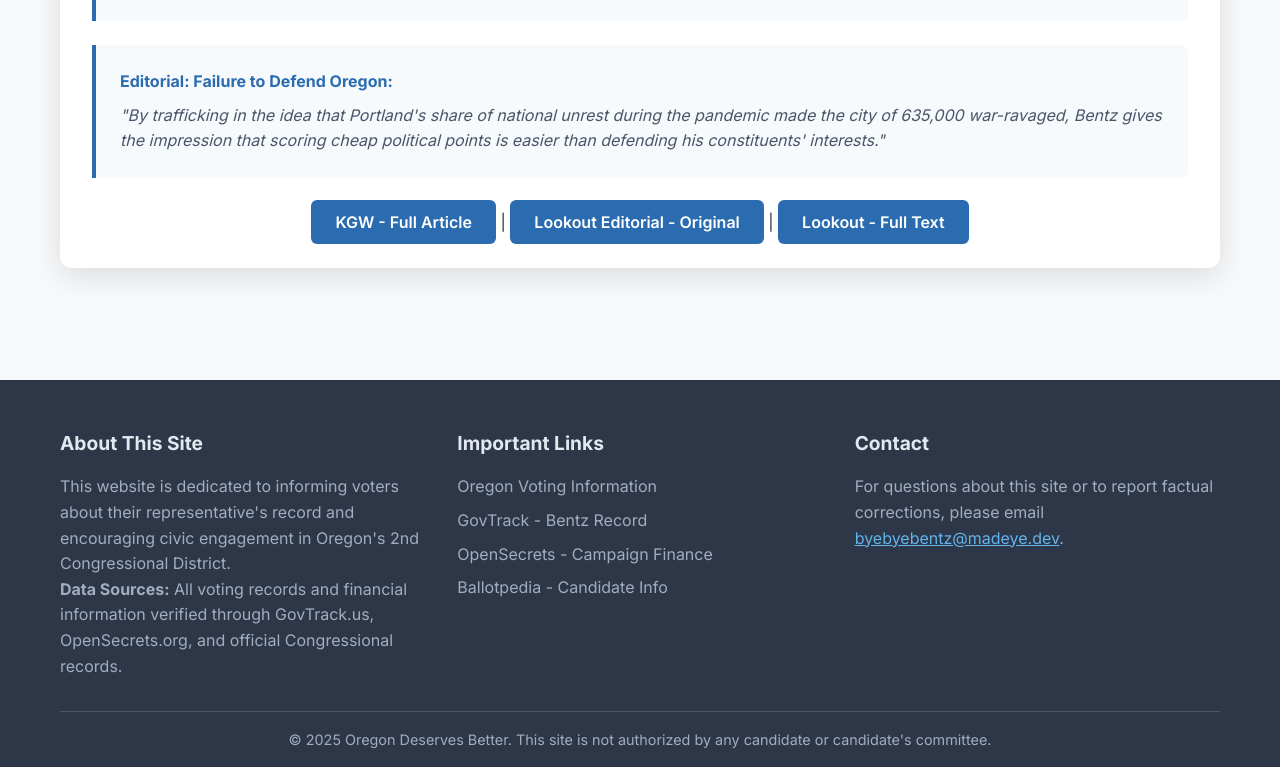
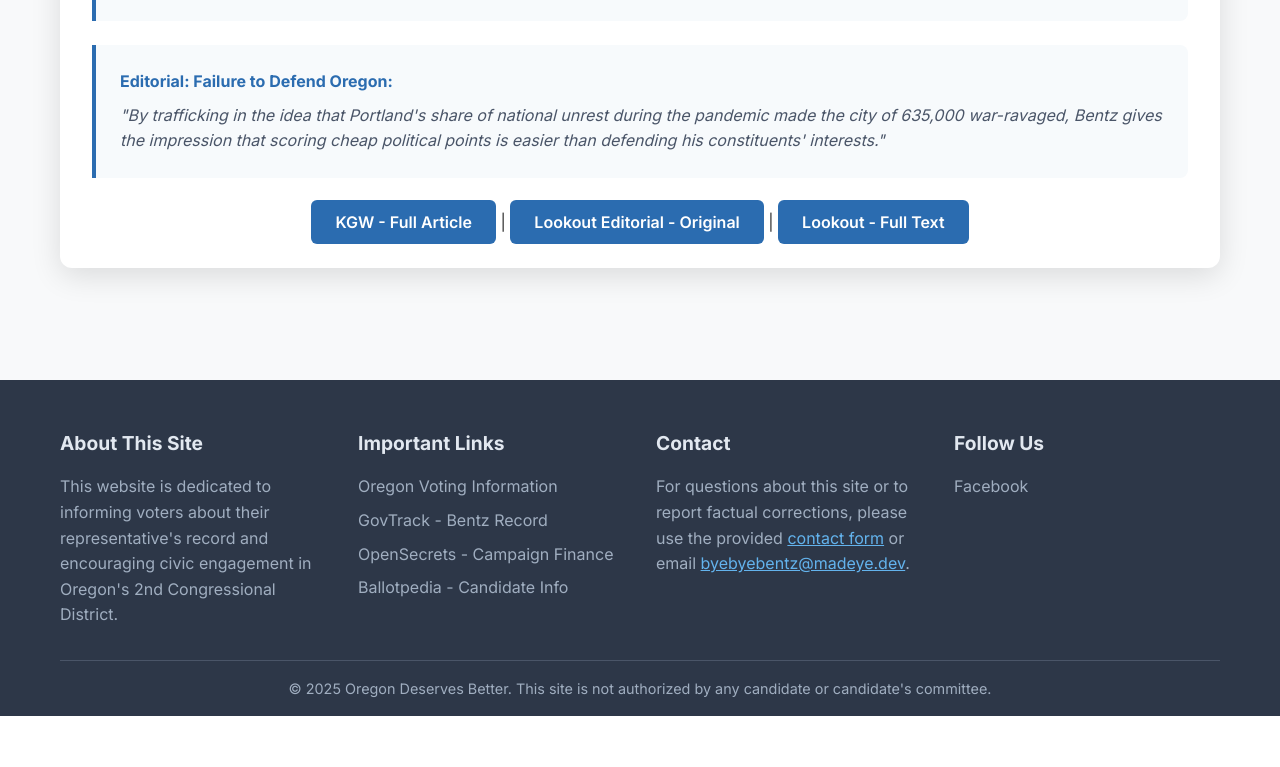
Before and after one commit to joshooaj/byebyebentz, a website: page index.html in a window 1280 px wide. Shown: the part 10829-11596 px from the top of the page. After the commit the page ends 11545 px from the top, so only its background shows below. Drawn offline with Linux system fonts and the light colour scheme.

Commit message:
Add facebook link

```diff
--- a/index.html
+++ b/index.html
@@ -585,7 +585,6 @@
                 <div class="footer-section">
                     <h4>About This Site</h4>
                     <p>This website is dedicated to informing voters about their representative's record and encouraging civic engagement in Oregon's 2nd Congressional District.</p>
-                    <p><strong>Data Sources:</strong> All voting records and financial information verified through GovTrack.us, OpenSecrets.org, and official Congressional records.</p>
                 </div>
                 <div class="footer-section">
                     <h4>Important Links</h4>
@@ -598,7 +597,13 @@
                 </div>
                 <div class="footer-section">
                     <h4>Contact</h4>
-                    <p>For questions about this site or to report factual corrections, please email <a href="mailto:byebyebentz@madeye.dev">byebyebentz@madeye.dev</a>.</p>
+                    <p>For questions about this site or to report factual corrections, please use the provided <a href="https://byebyebentz.com/#contact">contact form</a> or email <a href="mailto:byebyebentz@madeye.dev">byebyebentz@madeye.dev</a>.</p>
+                </div>
+                <div class="footer-section">
+                    <h4>Follow Us</h4>
+                    <ul>
+                        <li><a href="https://www.facebook.com/profile.php?id=61582966417393" target="_blank" rel="noopener">Facebook</a></li>
+                    </ul>
                 </div>
             </div>
             <div class="footer-bottom">
```
